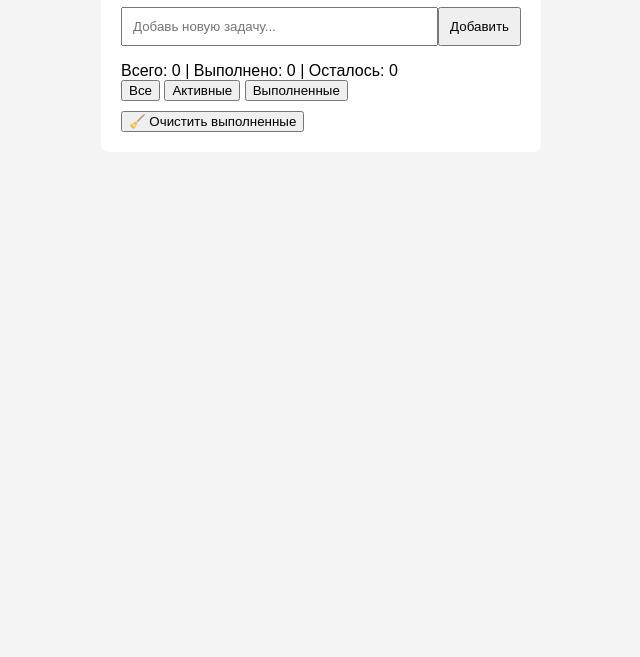
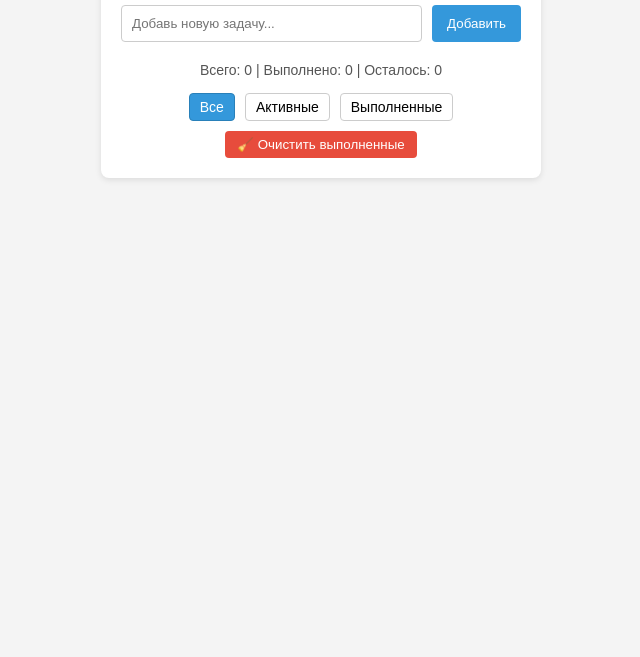
Before and after one commit to Morda2331/first-todo-app, a plain HTML site: page index.html in a window 1280 px wide. Shown: the part 143-800 px from the top of the page, without its empty margins (319-959 px from the left). Drawn offline with Linux system fonts and the light colour scheme.

Commit message:
Update style.css

```diff
--- a/style.css
+++ b/style.css
@@ -11,38 +11,128 @@ body {
   background: white;
   padding: 20px;
   border-radius: 8px;
+  box-shadow: 0 2px 6px rgba(0, 0, 0, 0.1);
+}
+
+h1 {
+  text-align: center;
+  margin-bottom: 20px;
+  color: #333;
 }
 
 form {
   display: flex;
+  gap: 10px;
 }
 
 form input {
   flex: 1;
   padding: 10px;
+  border: 1px solid #ccc;
+  border-radius: 4px;
 }
 
 form button {
-    padding: 10px;
+  padding: 10px 15px;
+  background: #3498db;
+  color: white;
+  border: none;
+  border-radius: 4px;
+  cursor: pointer;
+}
+
+form button:hover {
+  background: #2980b9;
 }
 
 ul {
   list-style: none;
   padding: 0;
+  margin-top: 20px;
 }
 
 li {
   display: flex;
   justify-content: space-between;
+  align-items: center;
   padding: 8px 0;
   border-bottom: 1px solid #ddd;
+  transition: opacity 0.5s ease;
 }
 
-/* Стиль для поля редактирования по двойному клику */
+li.completed span {
+  text-decoration: line-through;
+  color: #888;
+}
+
+li button {
+  margin-left: 5px;
+  background: none;
+  border: none;
+  cursor: pointer;
+  font-size: 16px;
+}
+
+li button:hover {
+  color: red;
+}
+
+#task-stats {
+  margin-top: 15px;
+  font-size: 14px;
+  color: #555;
+  text-align: center;
+}
+
+#filters {
+  display: flex;
+  justify-content: center;
+  gap: 10px;
+  margin-top: 15px;
+  flex-wrap: wrap;
+}
+
+.filter-btn {
+  padding: 5px 10px;
+  border: 1px solid #ccc;
+  background: white;
+  border-radius: 4px;
+  cursor: pointer;
+  font-size: 14px;
+}
+
+.filter-btn.active {
+  background: #3498db;
+  color: white;
+  border-color: #2980b9;
+}
+
+.filter-btn:hover {
+  background: #2980b9;
+  color: white;
+}
+
+#clear-completed-container {
+  text-align: center;
+  margin-top: 10px;
+}
+
+#clear-completed-btn {
+  padding: 6px 12px;
+  background: #e74c3c;
+  color: white;
+  border: none;
+  border-radius: 4px;
+  cursor: pointer;
+}
+
+#clear-completed-btn:hover {
+  background: #c0392b;
+}
+
 .edit-input {
-    flex: 1;
+  width: 100%;
   padding: 8px;
-    font-size: 16px;
   border: 1px solid #ccc;
   border-radius: 4px;
 }
```
Lines whose indentation alone changed are shown as unchanged.
